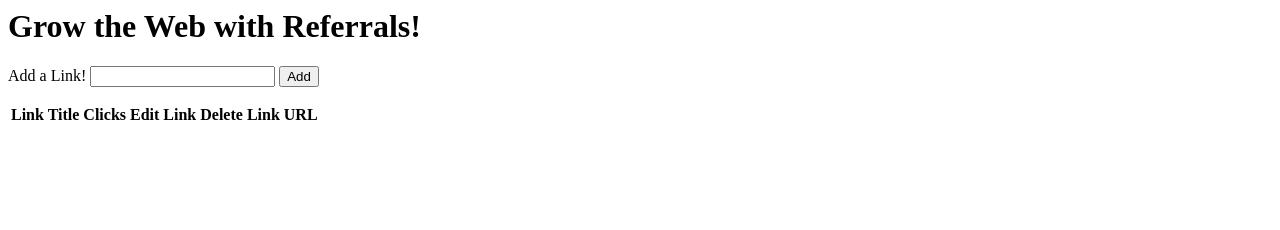
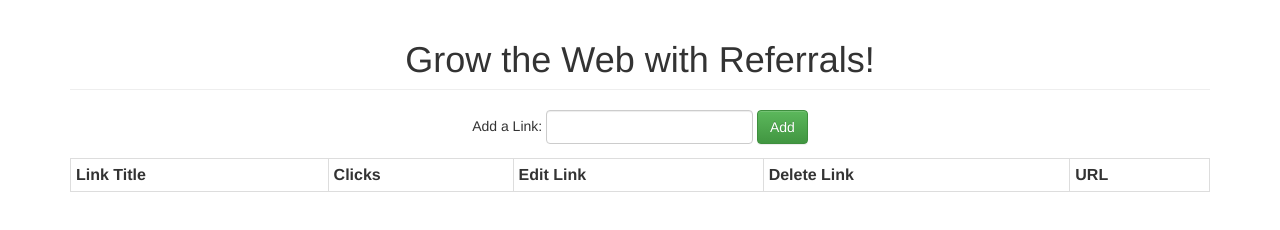
Before and after one commit to gregghanano/ambassador_referrals, a website: page client/index.html at #/landing/ in a window 1280 px wide. Drawn offline with nearby package versions, Linux system fonts and the light colour scheme; some packages are replaced by stand-ins of ours; a script that the page names is missing.

Commit message:
added CSS

```diff
--- a/client/index.html
+++ b/client/index.html
@@ -8,14 +8,16 @@
 	<script type='text/javascript' src='./angular/app.js'></script>
 	<script type='text/javascript' src='./angular/controllers/mainController.js'></script>
 
-	<!-- Latest compiled and minified CSS
+	<!-- Latest compiled and minified CSS -->
 	<link rel="stylesheet" href="https://maxcdn.bootstrapcdn.com/bootstrap/3.3.5/css/bootstrap.min.css">
 
-	Optional theme
-	<link rel="stylesheet" href="https://maxcdn.bootstrapcdn.com/bootstrap/3.3.5/css/bootstrap-theme.min.css"> -->
+	<!-- Optional theme -->
+	<link rel="stylesheet" href="https://maxcdn.bootstrapcdn.com/bootstrap/3.3.5/css/bootstrap-theme.min.css">
 </head>
 <body>
-	<div ng-view=''>
+	<div class = "container">
+		<div ng-view=''>
+		</div>
 	</div>
 </body>
 </html>
--- a/client/partials/dashboard.html
+++ b/client/partials/dashboard.html
@@ -1,11 +1,11 @@
-<div ng-controller='mainController'>
-	<h1>Grow the Web with Referrals!</h1>
+<div class='text-center'ng-controller='mainController'>
+	<h1 class='page-header'>Grow the Web with Referrals!</h1>
 
-	<form>
-		Add a Link! <input type='text' name='newLink' ng-model='newLink.name'>
-		<input type='submit' value='Add' ng-click="addLink()">
+	<form class='form-inline'>
+		Add a Link: <input class='form-control' type='text' name='newLink' ng-model='newLink.name'>
+		<input class ='btn btn-success' type='submit' value='Add' ng-click="addLink()">
 	</form>
-	<table>
+	<table class='table table-bordered table-condensed table-responsive'>
 		<tr>
 			<th>Link Title</th>
 			<th>Clicks</th>
@@ -16,8 +16,8 @@
 		<tr ng-repeat='link in links'>
 			<td>{{ link.name }}</td>
 			<td>{{ link.clicks }}</td>
-			<td><a href="#/edit/{{ link.name }}"><button>Edit</button></a></td>
-			<td><button ng-click='removeLink(link)'>Delete</button></td>
+			<td><a class='btn btn-primary' href="#/edit/{{ link.name }}">Edit</a></td>
+			<td><button class='btn btn-danger' ng-click='removeLink(link)'>Delete</button></td>
 			<td><a href='{{link.url}}'>{{ link.url }}</a></td>
 		</tr>
 	</table>
```
Also changed, not shown: client/partials/edit.html (+3 -3 lines), client/partials/landing.html (+4 -4 lines).
